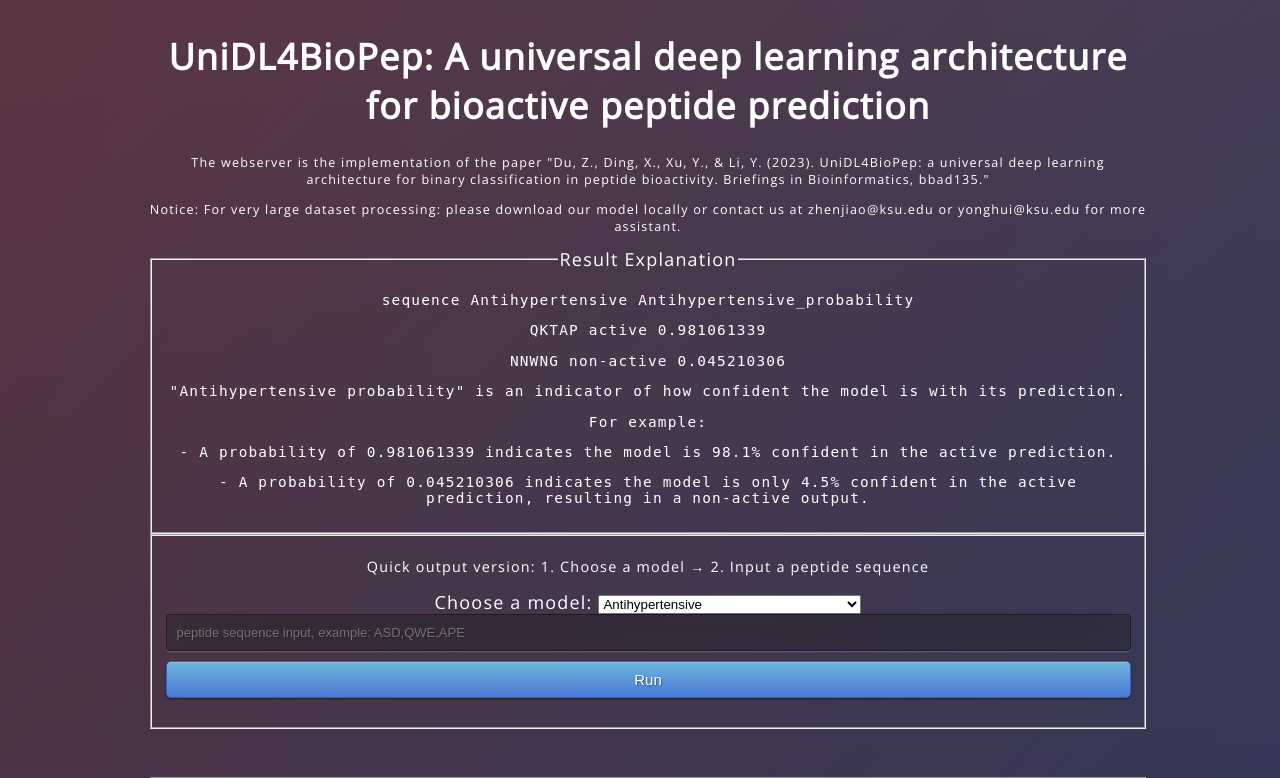
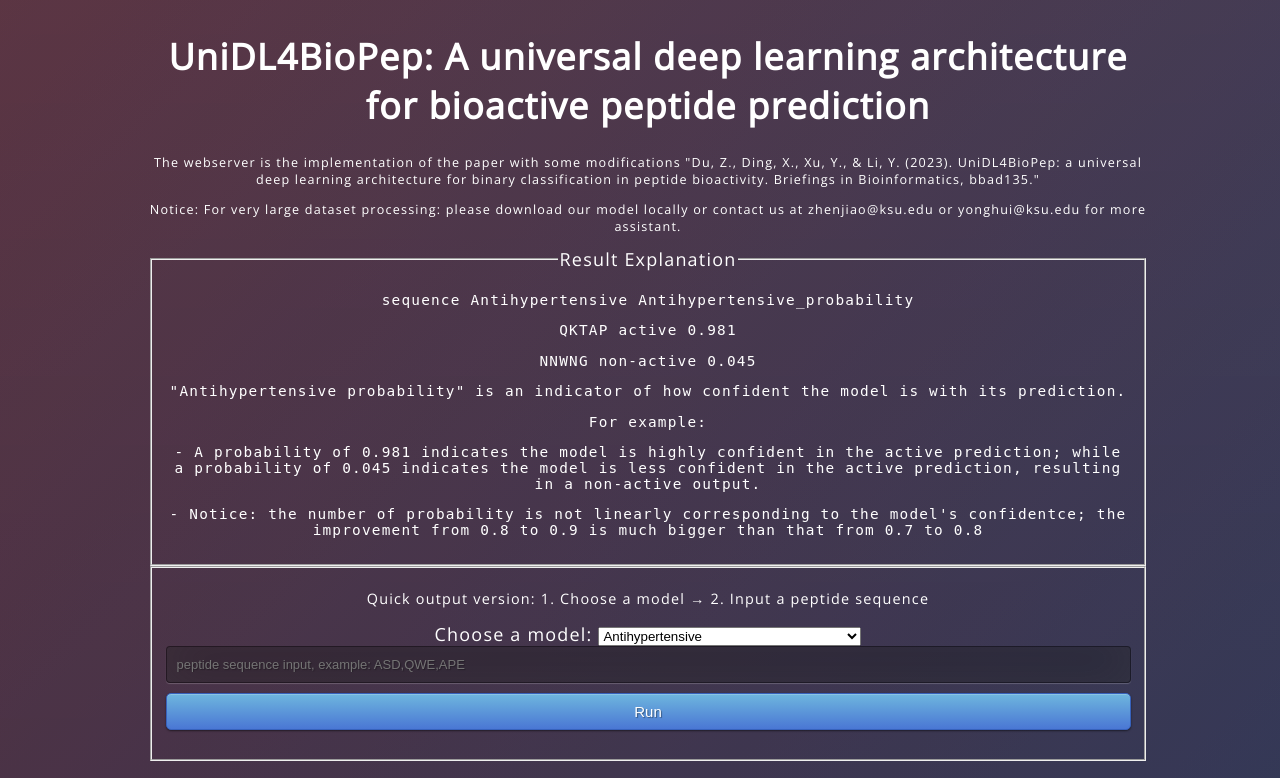
Before and after one commit to dzjxzyd/UniDL4BioPep_web_server, a Flask app: page / in a window 1280 px wide. Shown: the top 778 px of the page. Run offline with Flask 2, Linux system fonts and the light colour scheme; some web fonts are replaced.

Commit message:
Update index.html

```diff
--- a/templates/index.html
+++ b/templates/index.html
@@ -24,18 +24,18 @@
 <body>
     <div class="content">
         <h1>UniDL4BioPep: A universal deep learning architecture for bioactive peptide prediction</h1>
-        <p style="font-size:70%">The webserver is the implementation of the paper "Du, Z., Ding, X., Xu, Y., & Li, Y. (2023). UniDL4BioPep: a universal deep learning architecture for binary classification in peptide bioactivity. Briefings in Bioinformatics, bbad135."</p>
+        <p style="font-size:70%">The webserver is the implementation of the paper with some modifications "Du, Z., Ding, X., Xu, Y., & Li, Y. (2023). UniDL4BioPep: a universal deep learning architecture for binary classification in peptide bioactivity. Briefings in Bioinformatics, bbad135."</p>
         <p style="font-size:70%">Notice: For very large dataset processing: please download our model locally or contact us at zhenjiao@ksu.edu or yonghui@ksu.edu for more assistant.  </p>
   <fieldset>
             <legend>Result Explanation</legend>
             <p style="font-size:80%; font-family:monospace;">
             <p style="font-size:80%; font-family:monospace;">   sequence    Antihypertensive    Antihypertensive_probability</p>
-            <p style="font-size:80%; font-family:monospace;">   QKTAP       active              0.981061339</p>
-            <p style="font-size:80%; font-family:monospace;">   NNWNG       non-active          0.045210306</p>
+            <p style="font-size:80%; font-family:monospace;">   QKTAP       active              0.981</p>
+            <p style="font-size:80%; font-family:monospace;">   NNWNG       non-active          0.045</p>
             <p style="font-size:80%; font-family:monospace;">  "Antihypertensive probability" is an indicator of how confident the model is with its prediction. </p>
             <p style="font-size:80%; font-family:monospace;">  For example:</p>
-            <p style="font-size:80%; font-family:monospace;">  - A probability of 0.981061339 indicates the model is 98.1% confident in the active prediction.</p>
-            <p style="font-size:80%; font-family:monospace;">  - A probability of 0.045210306 indicates the model is only 4.5% confident in the active prediction, resulting in a non-active output.</p>
+            <p style="font-size:80%; font-family:monospace;">  - A probability of 0.981 indicates the model is highly confident in the active prediction; while a probability of 0.045 indicates the model is less confident in the active prediction, resulting in a non-active output.</p>
+            <p style="font-size:80%; font-family:monospace;">  - Notice: the number of probability is not linearly corresponding to the model's confidentce; the improvement from 0.8 to 0.9 is much bigger than that from 0.7 to 0.8  </p>
 
   </fieldset>
 
```
